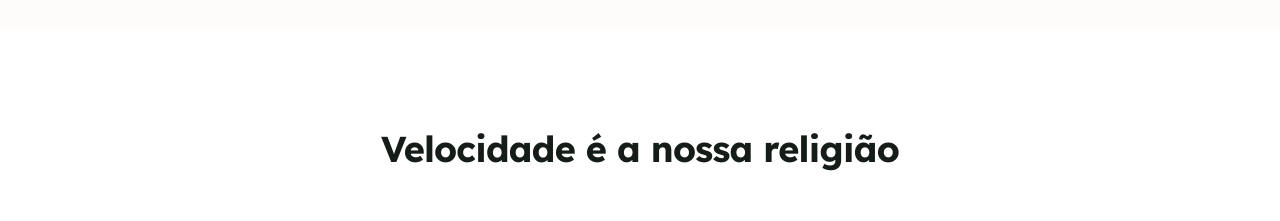
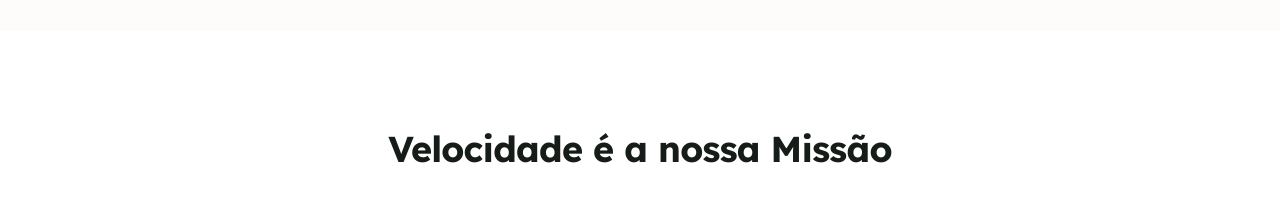
Before and after one commit to JonesGit4/eleicoes.vip, a Next.js app: page / in a window 1280 px wide. Shown: the part 2060-2281 px from the top of the page. Built offline with nearby package versions, Linux system fonts and the light colour scheme.

Commit message:
fix: troca 'religião' por 'Missão' na seção Processo

```diff
--- a/src/components/sections/Processo.tsx
+++ b/src/components/sections/Processo.tsx
@@ -25,7 +25,7 @@ export function Processo() {
     <section id="processo" className="py-24 bg-white overflow-hidden">
       <div className="max-w-7xl mx-auto px-6">
         <h2 className="font-[family-name:var(--font-lexend)] font-bold text-4xl leading-[44px] tracking-[-0.02em] text-center mb-20">
-          Velocidade é a nossa religião
+          Velocidade é a nossa Missão
         </h2>
 
         <div className="relative flex flex-col md:flex-row justify-between items-start gap-12">
```
